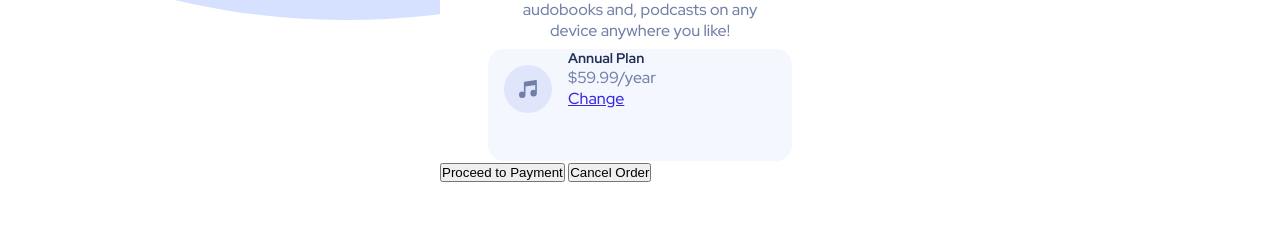
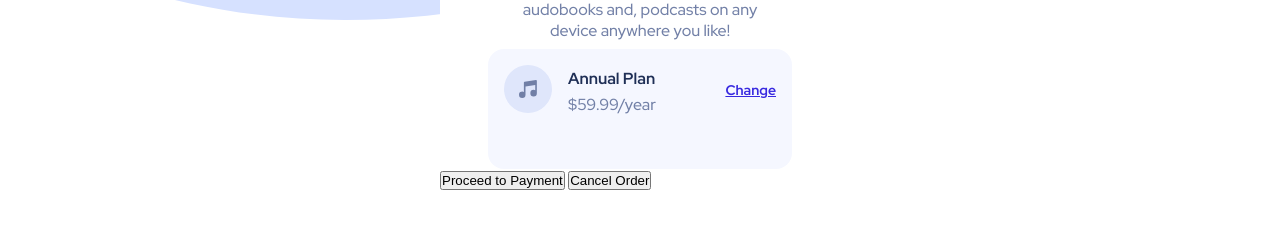
Before and after one commit to Abhirup-Sarkar/order-summary, a plain HTML site: page index.html in a window 1280 px wide. Shown: the part 417-646 px from the top of the page. Drawn offline with Linux system fonts and the light colour scheme.

Commit message:
css - annual plan box done

```diff
--- a/index.html
+++ b/index.html
@@ -18,9 +18,11 @@
         <p class ="text">You can now listen to millions of songs, audobooks and, podcasts on any device anywhere you like!</p>
         <div class="small-container">
             <img class ="small-container_img"src = "images/icon-music.svg">
+            <p class ="change_link">Change</p>
             <p class ="text1">Annual Plan</p>
+
             <p class ="text2">$59.99/year</p>
-            <p class ="text3">Change</p>
+
         </div>
         <button>Proceed to Payment</button>
         <button>Cancel Order</button>
--- a/style.css
+++ b/style.css
@@ -55,28 +55,50 @@ body{
     display:block;
     margin: auto;
     width: 19rem;
-    height:14vh;
+    height:15vh;
     background-color: var(--Very-pale-blue);
 
     border-radius: 1rem;
 }
 .small-container_img{
     display: block;
-    padding: 1rem;;
+    margin: 1rem 0.5rem 1rem 1rem;
     float:left;
 }
 .text1{
+    display: block;
     color:var(--dark-blue);
     font-weight: 700;
-    font-size:14px
+    font-size: 16px;
+    padding:1.2rem 0rem 0rem 5rem;
+    text-align: left;
+
+
+
 }
 .text2{
+    display:block;
     color:var(--Desaturated-blue);
     font-size:16px;
+
+    padding:0.3rem 0rem 0rem 5rem;
+
 }
-.text3{
+.change_link{
+
     color:var(--Bright-blue);
     text-decoration: underline;
-    font-size: 16px;
+    float: right;
+    font-size: 14px;
+    font-weight: 700;
+    padding:1rem;
+    margin-top: 1rem;
+
+
+
+
+
+
+
 
 }
```
